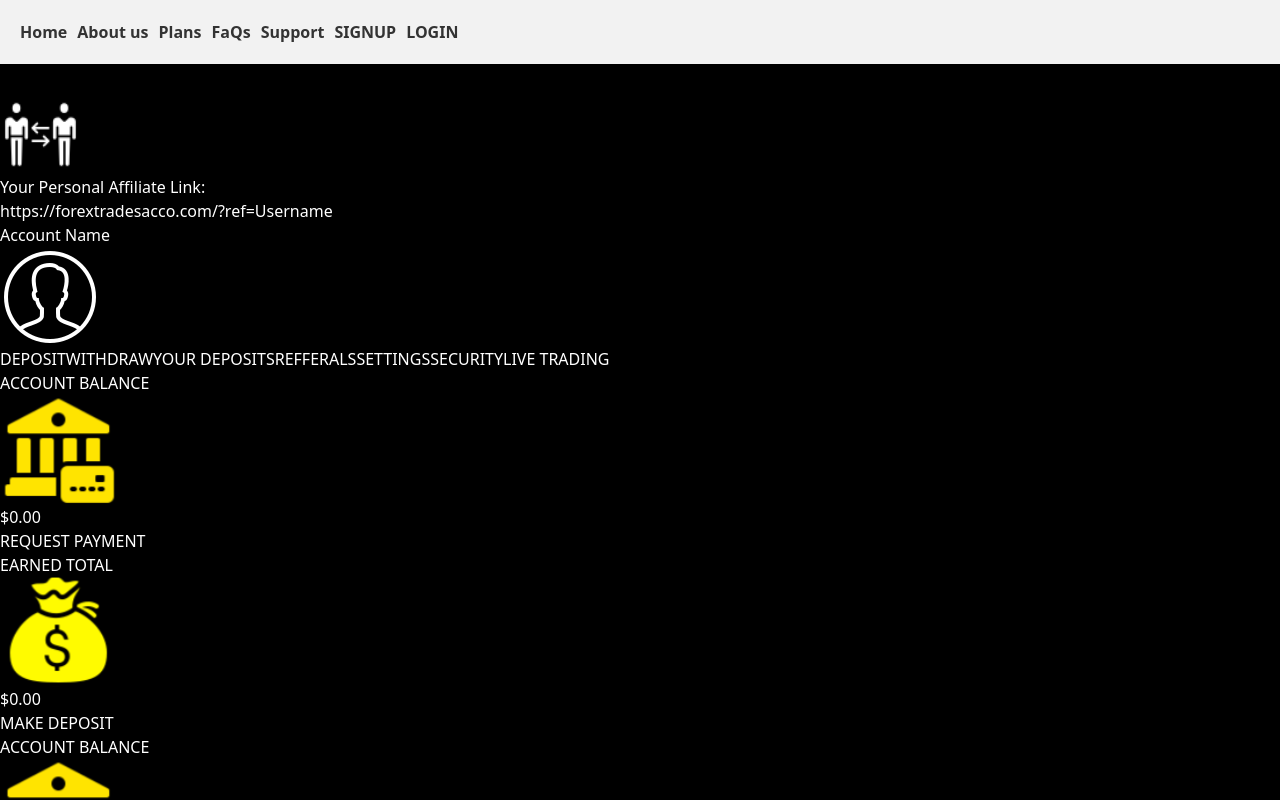
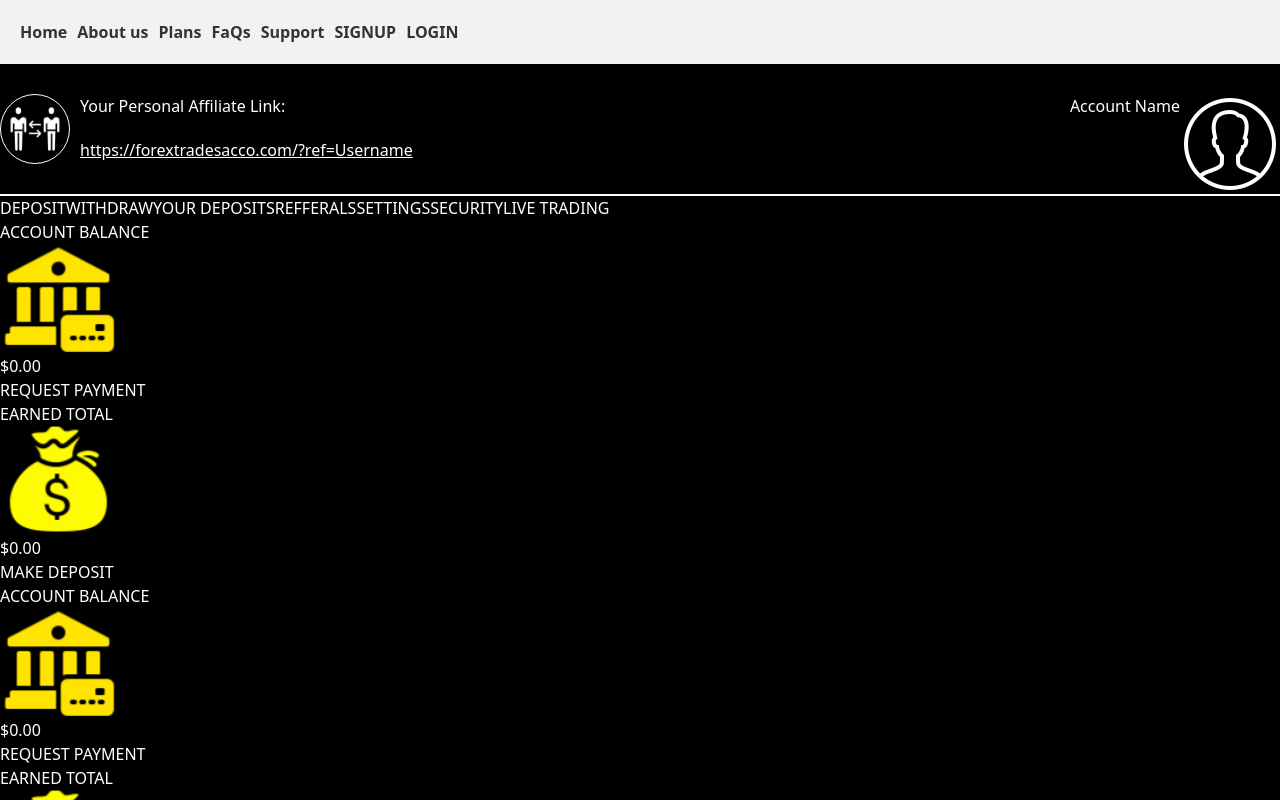
Before and after one commit to TechInnovatorsHub/indices-trade-lab, a React (Vite) app: page /dashboard in a window 1280 px wide. Shown: the top 800 px of the page. Built offline with nearby package versions, Linux system fonts and the light colour scheme.

Commit message:
edited dashboard nav css

```diff
--- a/src/components/Dashboard/Dashboard.css
+++ b/src/components/Dashboard/Dashboard.css
@@ -2,3 +2,36 @@
     background-color: black;
     color: white;
 }
+
+.dashboard-nav {
+    display: flex;
+    justify-content: space-between;
+    border-bottom: 2px solid white;
+}
+
+.img-div {
+    border: 1px solid white;
+
+    width: 70px;
+    height: 70px;
+    border-radius: 50%;
+    margin-right: 10px;
+}
+
+.img-div img {
+    padding: 6px;
+}
+
+.affiliate {
+    display: flex;
+}
+
+.affiliate-link  {
+    display: inline-block;
+    margin-top: 20px;
+    text-decoration: underline;
+}
+
+.user-sect {
+    display: flex;
+}
--- a/src/components/Dashboard/Dashboard.jsx
+++ b/src/components/Dashboard/Dashboard.jsx
@@ -37,10 +37,16 @@
       </marquee>
 
       <section className="dashboard-nav">
-        <img src={people}/>
-        <p>Your Personal Affiliate Link:</p>
-        <NavLink>https://forextradesacco.com/?ref=Username</NavLink>
-        <NavLink>
+        <div className="affiliate">
+          <div className="img-div">
+            <img src={people}/>
+          </div>
+          <div>
+            <p>Your Personal Affiliate Link:</p>
+            <NavLink className="affiliate-link">https://forextradesacco.com/?ref=Username</NavLink>
+          </div>
+        </div>
+        <NavLink className="user-sect">
           <p>Account Name</p>
           <img src={userLogo} />
         </NavLink>
```
